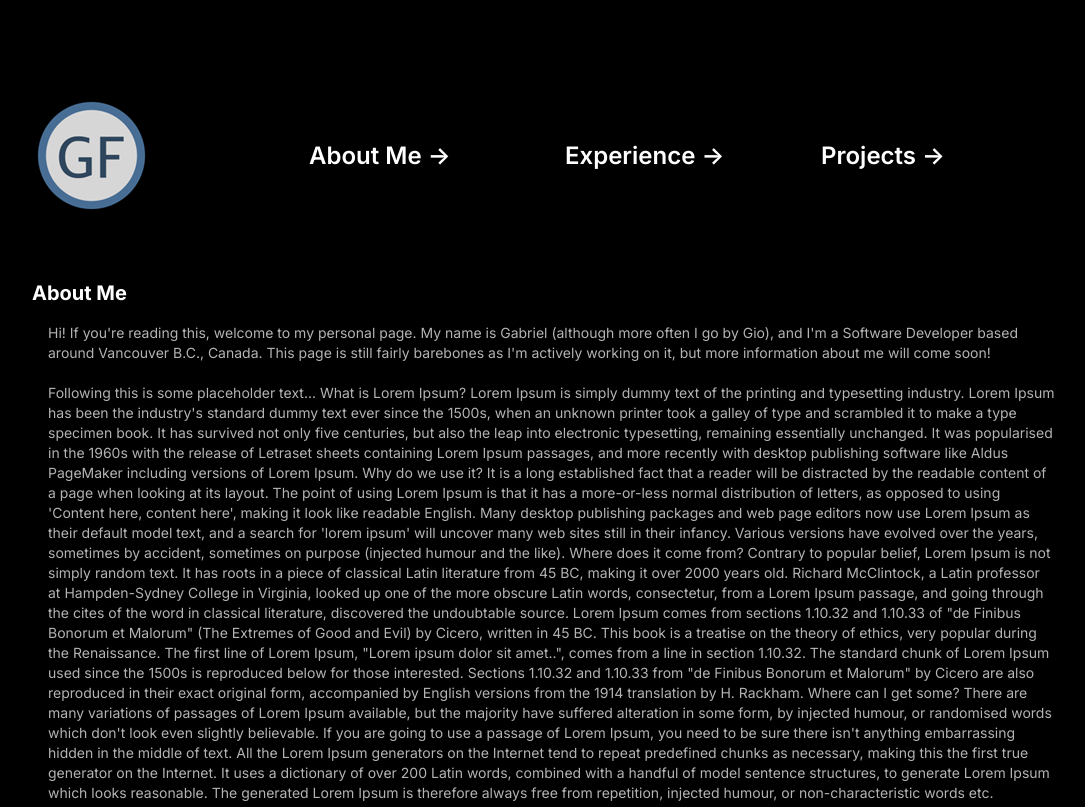
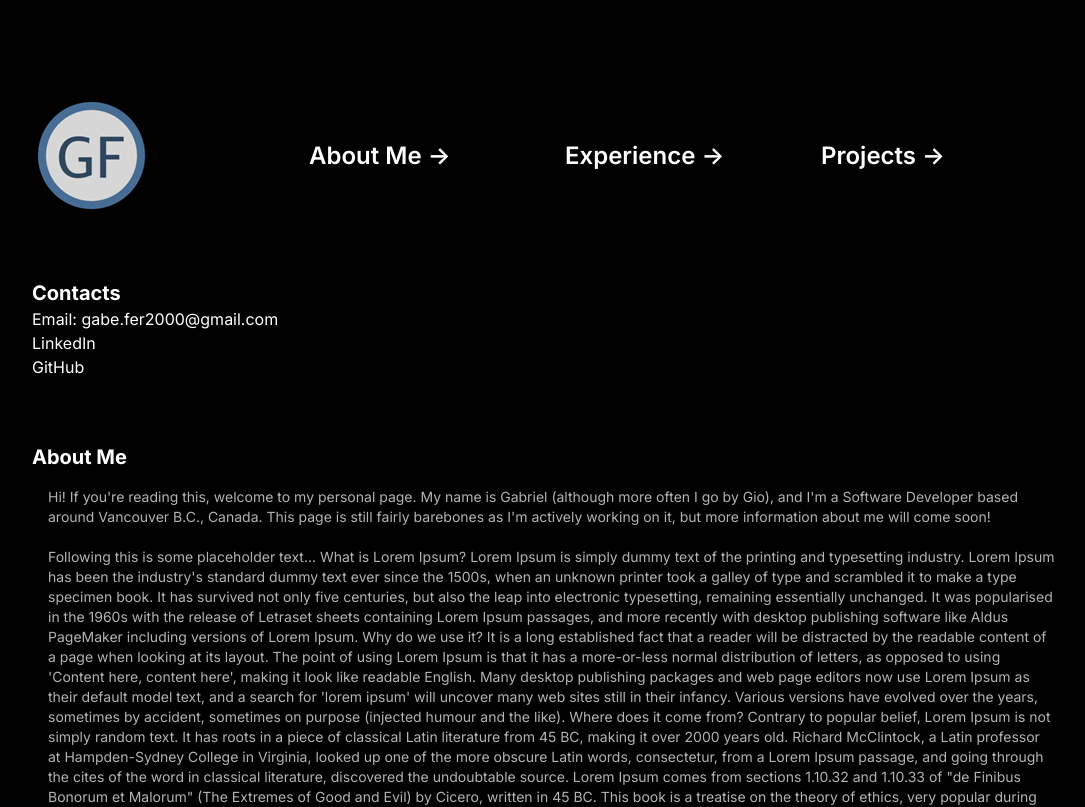
Before and after one commit to GabeFernandez310/GabeFernandez310.github.io, a Next.js app: page / in a window 1280 px wide. Shown: the top 807 px of the page, without its empty margins (96-1181 px from the left). Built offline with nearby package versions, Linux system fonts and the light colour scheme.

Commit message:
Added contacts section
Signed-off-by: Gabriel Fernandez <gafernan@sfu.ca>

```diff
--- a/app/page.tsx
+++ b/app/page.tsx
@@ -48,6 +48,26 @@ export default function Home() {
 
         </div>
 
+    <div id="contacts" className="mt-16 mb-32 text-left lg:mb-0 lg:w-full lg:max-w-5xl lg:grid-cols-4 lg:text-left">
+        <h3 className="text-xl font-bold">
+          Contacts
+        </h3>
+        <ul>
+          <li>
+            Email: gabe.fer2000@gmail.com
+          </li>
+          <li>
+            <a href="https://www.linkedin.com/in/gabriel-antonio-fernandez-2201841a3/">
+              LinkedIn
+            </a>
+          </li>
+          <li>
+            <a href="https://github.com/GabeFernandez310">
+              GitHub
+            </a>
+          </li>
+        </ul>
+      </div>
 
       <div id="about_me" className="mt-16 mb-32 text-left lg:mb-0 lg:w-full lg:max-w-5xl lg:grid-cols-4 lg:text-left">
         <h3 className="text-xl font-bold">
```
